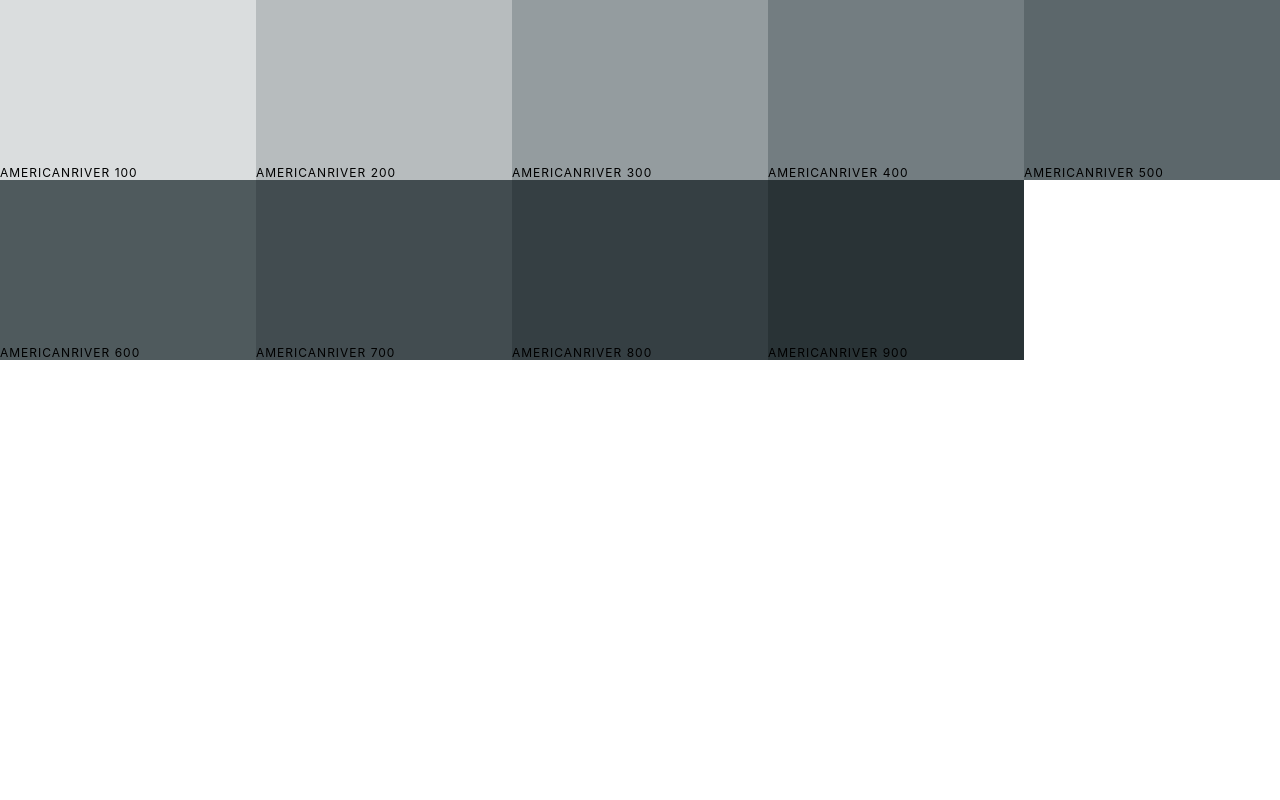
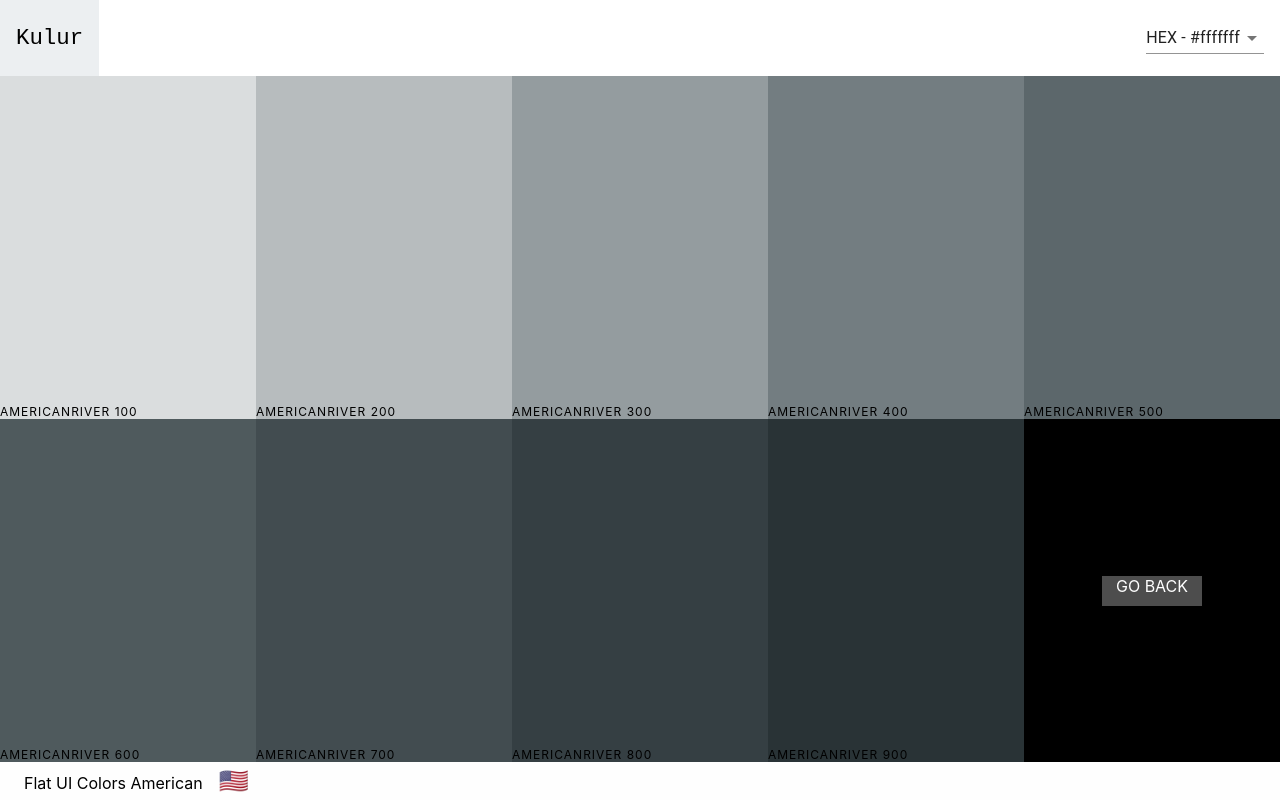
Before and after one commit to Moonbladez/colors, a React (Create React App) app: page /palette/flat-ui-colors-american/americanriver in a window 1280 px wide. Built offline with nearby package versions, Linux system fonts and the light colour scheme.

Commit message:
added back button to singlePalette

```diff
--- a/src/ColorBox/ColorBox.css
+++ b/src/ColorBox/ColorBox.css
@@ -8,7 +8,16 @@
 	margin-bottom: -3.7px;
 }
 
-.copy-button {
+.SingleColorPalette .ColorBox {
+	height: 50%;
+}
+
+.ColorBox.goBack {
+	background-color: black;
+}
+
+.copy-button,
+.back-button {
 	width: 100px;
 	height: 30px;
 	position: absolute;
@@ -24,6 +33,11 @@
 	color: #fefefe;
 	text-transform: uppercase;
 	border: none;
+	text-decoration: none;
+
+}
+
+.copy-button {
 	opacity: 0;
 }
 
--- a/src/MiniPalette/MiniPalette.jsx
+++ b/src/MiniPalette/MiniPalette.jsx
@@ -1,4 +1,6 @@
 import React from "react";
+
+import { v4 as uuidv4 } from "uuid";
 
 import styled from "styled-components";
 
@@ -7,7 +9,7 @@ export const MiniPalette = (props) => {
 	const miniColorBoxes = colors.map((color) => (
 		<MiniColor
 			style={{ backgroundColor: color.color }}
-			key={color.paletteName}
+			key={uuidv4()}
 		></MiniColor>
 	));
 	return (
--- a/src/Navbar/Navbar.jsx
+++ b/src/Navbar/Navbar.jsx
@@ -29,13 +29,14 @@ export class Navbar extends Component {
 		this.setState({ open: false });
 	}
 	render() {
-		const { level, changeLevel } = this.props;
+		const { level, changeLevel, isAllPalette } = this.props;
 		const { format } = this.state;
 		return (
 			<nav className='Navbar'>
 				<div className='brand'>
 					<Link to='/'>Kulur</Link>
 				</div>
+				{isAllPalette && (
 					<div className='slider_container'>
 						<span>level: {level}</span>
 						<div className='slider'>
@@ -48,6 +49,8 @@ export class Navbar extends Component {
 							/>
 						</div>
 					</div>
+				)}
+
 				<div className='select-container'>
 					<Select onChange={this.handleChange} value={format}>
 						<MenuItem value='hex'>HEX - #fffffff</MenuItem>
--- a/src/Palette/Palette.jsx
+++ b/src/Palette/Palette.jsx
@@ -43,6 +43,7 @@ export class Palette extends Component {
 					level={level}
 					changeLevel={this.changeLevel}
 					handleChange={this.changeFormat}
+					isAllPalette={true}
 				/>
 				<div className='Palette-colors'>{colorBoxes}</div>
 				<Footer colors={this.props.palette} />
--- a/src/PaletteList/PaletteList.jsx
+++ b/src/PaletteList/PaletteList.jsx
@@ -1,4 +1,6 @@
 import React, { Component } from "react";
+
+import { v4 as uuidv4 } from "uuid";
 
 import { MiniPalette } from "../MiniPalette/MiniPalette";
 
@@ -21,6 +23,7 @@ export class PaletteList extends Component {
 							<MiniPalette
 								{...palette}
 								handleClick={() => this.goToPalette(palette.id)}
+								key={uuidv4()}
 							/>
 						))}
 					</Palettes>
--- a/src/SingleColorPalette/SingleColorPalette.jsx
+++ b/src/SingleColorPalette/SingleColorPalette.jsx
@@ -1,14 +1,18 @@
 import React, { Component } from "react";
 
 import { v4 as uuidv4 } from "uuid";
+import { Link } from "react-router-dom";
 
 import { ColorBox } from "../ColorBox/ColorBox";
+import { Navbar } from "../Navbar/Navbar";
+import { Footer } from "../Footer/Footer";
 
 export class SingleColorPalette extends Component {
 	constructor(props) {
 		super(props);
 		this._shades = this.gatherShades(this.props.palette, this.props.colorId);
-		console.log(this._shades);
+		this.state = { format: "hex" };
+		this.changeFormat = this.changeFormat.bind(this);
 	}
 
 	gatherShades(palette, colorToFilterBy) {
@@ -23,18 +27,33 @@ export class SingleColorPalette extends Component {
 
 		return shades.slice(1);
 	}
+
+	changeFormat(value) {
+		this.setState({ format: value });
+	}
 	render() {
+		const { id } = this.props.palette;
+		const { format } = this.state;
 		const colorBoxes = this._shades.map((color) => (
 			<ColorBox
 				key={uuidv4()}
 				name={color.name}
-				background={color.hex}
+				background={color[format]}
 				showLink={false}
 			/>
 		));
 		return (
-			<div className='Palette'>
-				<div className='Palette-colors'>{colorBoxes}</div>
+			<div className='SingleColorPalette Palette'>
+				<Navbar handleChange={this.changeFormat} isAllPalette={false} />
+				<div className='Palette-colors'>
+					{colorBoxes}
+					<div className='goBack ColorBox'>
+						<Link to={`/palette/${id}`} className='back-button'>
+							Go Back
+						</Link>
+					</div>
+				</div>
+				<Footer colors={this.props.palette} />
 			</div>
 		);
 	}
```
Also changed, not shown: 1 other file (tests, documents, lock files or other folders). Lines whose indentation alone changed are shown as unchanged.
